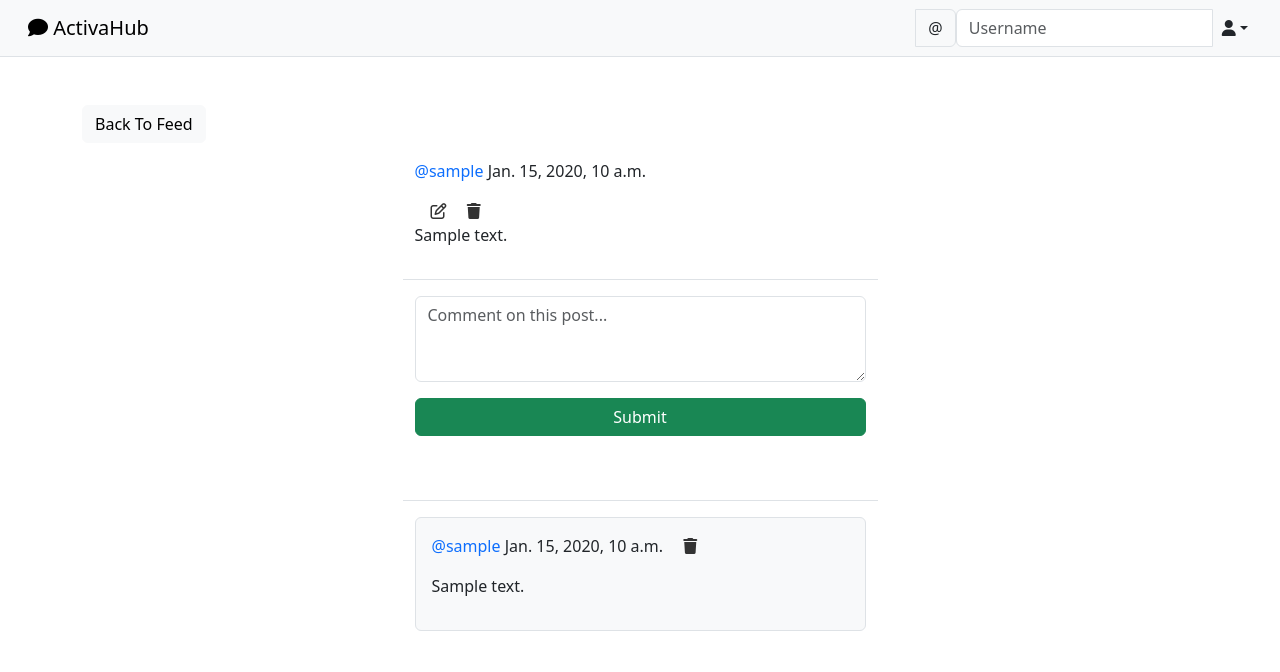
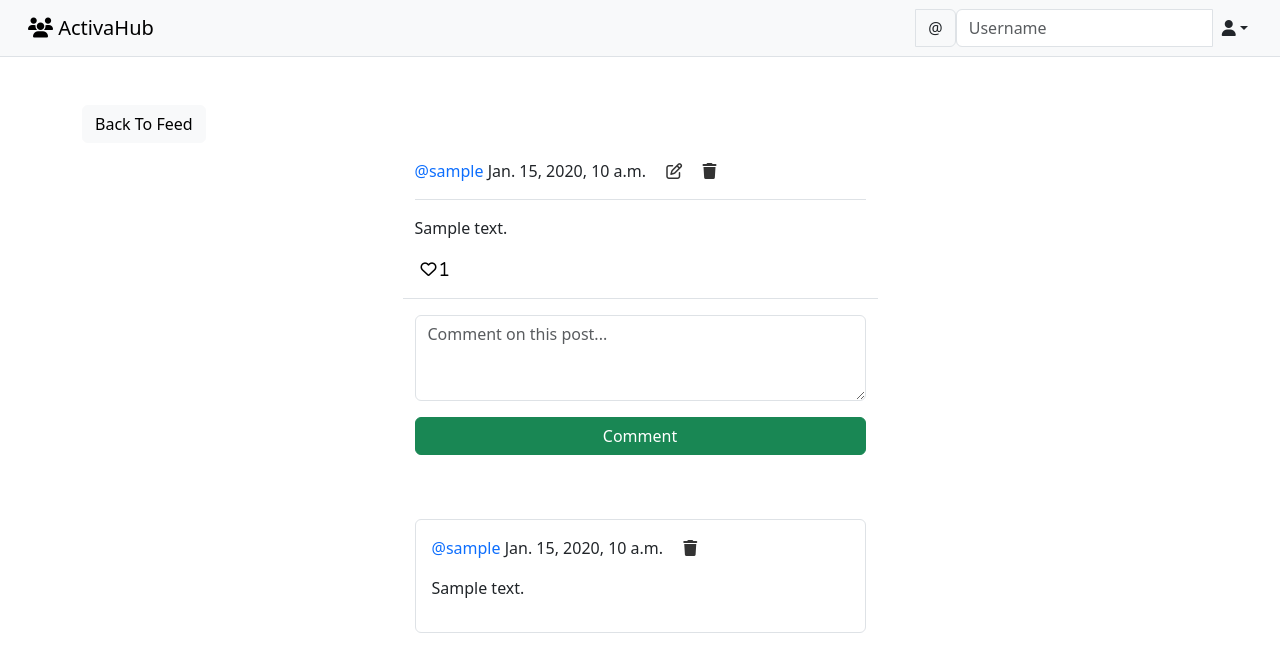
Before and after one commit to aaron-wearne/diss-2024, a Django app: page /social/post/1 in a window 1280 px wide. Shown: the top 672 px of the page. Run offline with Django 4.2, Linux system fonts and the light colour scheme; a user stored in the database is signed in; tables that the repository leaves empty hold one stand-in row (values such as "Sample post"); some libraries are stand-ins or nearby versions.

Commit message:
Visual changes to pages

```diff
--- a/Project/landing/templates/landing/navbar.html
+++ b/Project/landing/templates/landing/navbar.html
@@ -8,7 +8,7 @@
           href="{% url 'index' %}
         {% endif %}
       >
-        <i class="fas fa-comment"></i>
+        <i class="fa fa-users"></i>
         ActivaHub
       </a>
       <button class="navbar-toggler" type="button" data-bs-toggle="collapse" data-bs-target="#navbarTogglerDemo02" aria-controls="navbarTogglerDemo02" aria-expanded="false" aria-label="Toggle navigation">
--- a/Project/social/templates/social/post_detail.html
+++ b/Project/social/templates/social/post_detail.html
@@ -11,34 +11,43 @@
 
     <div class="row justify-content-center mt-3">
         <div class="col-md-5 col-sm-12 border-bottom pb-3">
+            <div class="border-bottom mb-3">
             <p>
                 <a style="text-decoration: none" class="text-primary" href="{% url 'profile' post.author.profile.pk %}">
                 @{{ post.author }}</a> {{ post.created_on }}
+                {% if request.user == post.author %}
+                    <a href="{% url 'post-edit' post.pk %}" style="color: #333; margin-left: 1rem;"><i class="far fa-edit"></i></a>
+                    <a href="{% url 'post-delete' post.pk %}" style="color: #333; margin-left: 1rem;"><i class="fas fa-trash"></i></a>
+                {% endif %}
             </p>
-            {% if request.user == post.author %}
-                <a href="{% url 'post-edit' post.pk %}" style="color: #333; margin-left: 1rem;"><i class="far fa-edit"></i></a>
-                <a href="{% url 'post-delete' post.pk %}" style="color: #333; margin-left: 1rem;"><i class="fas fa-trash"></i></a>
-            {% endif %}
-            <p>{{ post.body }}</p>
+            </div>
+            <p> {{ post.body }}</p>
+            <div class="d-flex flex-row">
+                <form method="POST" action="{% url 'like' post.pk %}">
+                    {% csrf_token %}
+                    <input type="hidden" name="next" value="{{ request.path }}">
+                    <button style="background-color: transparent; border: none; box-shadow: none;" type="submit"><i class="far fa-heart"> <span>{{ post.likes.count }}</span></i></button>
+                </form>
+            </div>
         </div>
     </div>
 
     <div class="row justify-content-center mt-3">
-        <div class="col-md-5 col-sm-12 border-bottom pb-3">
+        <div class="col-md-5 col-sm-12 pb-3">
             <form method="POST" action="{% url 'post-detail' post.pk %}">
                 {% csrf_token %}
                 {{ form|crispy }}
                 <div class="d-grid gap-2 mb-5">
-                    <button class="btn btn-success mt-3">Submit</button>
+                    <button class="btn btn-success mt-3">Comment</button>
                 </div>
             </form>
         </div>
     </div>
 
     {% for comment in comments %}
-    <div class="row justify-content-center mt-3 mb-3">
+    <div class="row justify-content-center mb-3">
         <div class="col-md-5 col-sm-12">
-            <div class="comment-box p-3 bg-light border rounded">
+            <div class="comment-box p-3 border rounded">
                 <p>
                     <a style="text-decoration: none" class="text-primary" href="{% url 'profile' comment.author.profile.pk %}">
                     @{{ comment.author }}</a> {{ comment.created_on }}
```
Also changed, not shown: Project/social/templates/social/profile.html (+10 -2 lines).
